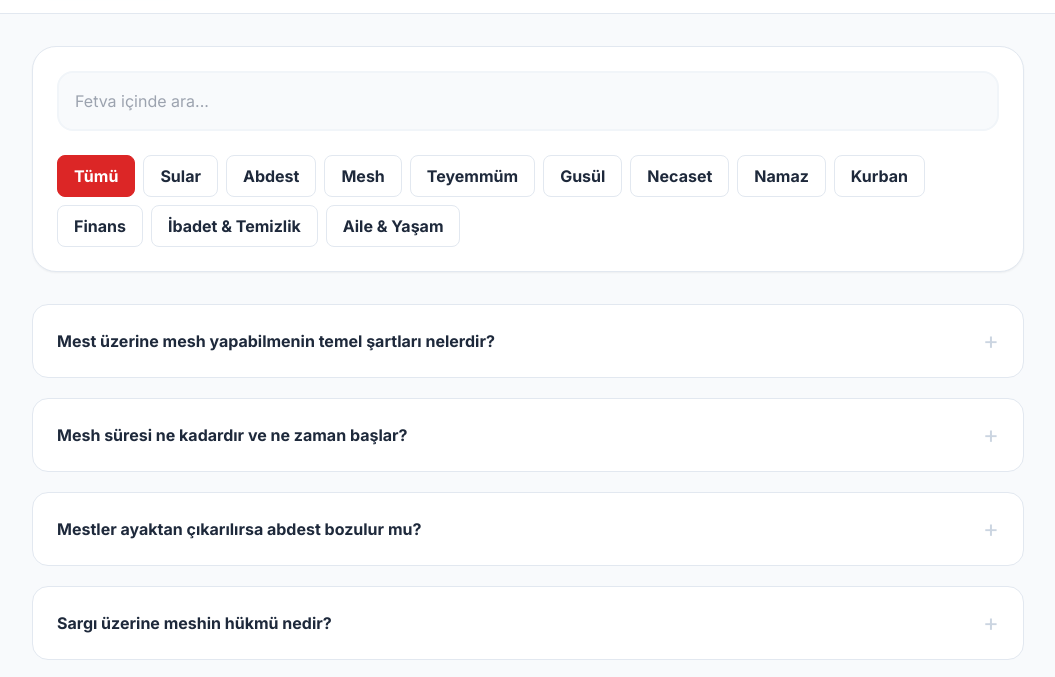
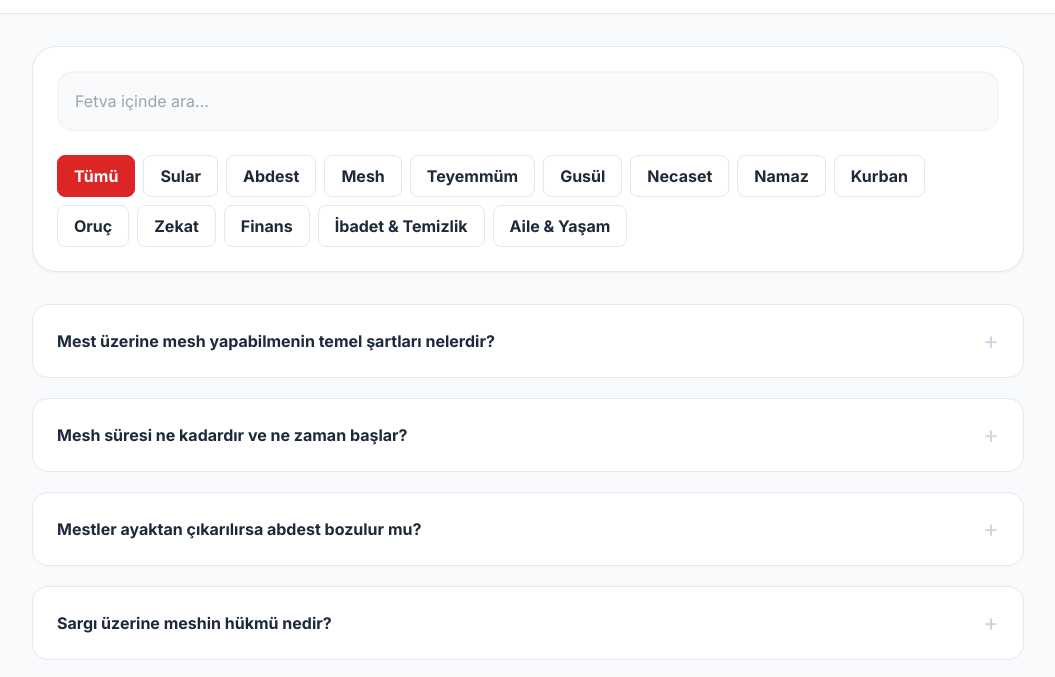
Before and after one commit to BabaGavs/deneme, a plain HTML site: page index.html in a window 1280 px wide. Shown: the part 93-770 px from the top of the page, without its empty margins (112-1167 px from the left). Drawn offline with nearby package versions, Linux system fonts and the light colour scheme.

Commit message:
index.html

```diff
--- a/index.html
+++ b/index.html
@@ -57,6 +57,9 @@
                 <button onclick="setFilter('necaset')" id="btn-necaset" class="cat-btn pagination-btn">Necaset</button>
                 <button onclick="setFilter('namaz')" id="btn-namaz" class="cat-btn pagination-btn">Namaz</button>
                 <button onclick="setFilter('kurban')" id="btn-kurban" class="cat-btn pagination-btn">Kurban</button>
+                <button onclick="setFilter('oruç')" id="btn-oruç" class="cat-btn pagination-btn">Oruç</button>
+                <button onclick="setFilter('zekat')" id="btn-zekat" class="cat-btn pagination-btn">Zekat</button>
+
                 <button onclick="setFilter('finans')" id="btn-finans" class="cat-btn pagination-btn">Finans</button>
                 <button onclick="setFilter('ibadet')" id="btn-ibadet" class="cat-btn pagination-btn">İbadet & Temizlik</button>
                 <button onclick="setFilter('aile')" id="btn-aile" class="cat-btn pagination-btn">Aile & Yaşam</button>
@@ -160,6 +163,13 @@
             { c: 'namaz', s: 'İkindi namazı kılındıktan sonra nafile namaz kılınabilir mi?', v: 'mekruh', r: 'İkindi farzı ile güneş batışı arasında nafile namaz kılmak mekruhtur; sadece kaza namazı kılınabilir.' },
             { c: 'namaz', s: 'Niyetin namazdaki önemi nedir?', v: 'vacip', r: 'Hangi namazın kılındığının kalben belirlenmesi şarttır; niyet edilmeden kılınan namaz geçersizdir.' },
 
+            // --- NAMAZ VE GÜNCEL HÜKÜMLER (5 SORU) ---
+            { c: 'namaz', s: 'Vitir namazının 3. rekatında zamm-ı sure unutulursa ne yapılır?', v: 'vacip', r: 'Namaz geçerlidir ancak sehiv secdesi yapılması gerekir. Kasten terk edilirse namazın iadesi vacip olur.' },
+            { c: 'teyemmüm', s: 'Bir teyemmümle birden fazla vakit namazı kılınabilir mi?', v: 'caiz', r: 'Evet. Abdesti bozan bir durum olmadıkça ve teyemmüm ruhsatı sürdükçe dilediği kadar namaz kılınabilir.' },
+            { c: 'namaz', s: 'Hafızın namazda hatırlamak için mushafa bakması namazı bozar mı?', v: 'caiz', r: 'Ezbere bilen birinin bakması bozmaz. Ancak ezber bilmeyenin mushaftan okuması Ebu Hanife\'ye göre namazı bozar.' },
+            { c: 'finans', s: 'Altın borcu TL olarak güncel kurla ödenebilir mi?', v: 'caiz', r: 'Zimmetteki altın miktarı baki kalmak şartıyla, her taksit anındaki güncel altın kuru üzerinden TL olarak ödeme yapılabilir.' },
+            { c: 'aile', s: '"Tesettüre girersen seni boşarım" diyen kocaya itaat gerekir mi?', v: 'haram', r: 'Tesettür Allah’ın emridir. Yaratana isyan olan yerde kula itaat olmaz; kadın dini vecibelerini yerine getirmelidir.' },
+
             // --- NAMAZIN RÜKÜNLERİ VE UYGULANIŞI (14 SORU) ---
             { c: 'namaz', s: 'Ayakta duramayan hastalar namazını nasıl kılar?', v: 'caiz', r: 'Ayakta duramayan veya hastalığı artacak olanlar oturarak kılar. Bir yere dayanarak ayakta durabiliyorsa oturması caiz değildir; gücü yettiği kadar ayakta durup kalanı oturarak tamamlamalıdır.' },
             { c: 'namaz', s: 'Rükû ve secde yapamayanlar için "imâ" ile namaz nasıl kılınır?', v: 'caiz', r: 'Oturarak baş işaretiyle kılınır. Secde için baş, rükûdan daha fazla eğilmelidir. Yastık üzerine secde şart değildir ama yapılırsa sertlik hissedilmelidir.' },
@@ -193,6 +203,14 @@
             { c: 'namaz', s: 'Öğle ve ikindi namazlarında neden sessiz (hafi) kıraat yapılır?', v: 'vacip', r: 'Bu durum "taabbudi"dir; yani Allah öyle emrettiği için yapılır. Asıl gerekçe teslimiyettir.' },
             { c: 'ibadet', s: 'Organ bağışı caiz midir?', v: 'caiz', r: 'Canlıdan canlıya (zarar vermeme şartıyla) caizdir. Ancak kalbin hala attığı "tıbbi ölüm" sonrası nakle fıkhen cevaz verilmez.' },
 
+            // --- ORUÇ VE RAMAZAN MESELELERİ (6 SORU) ---
+            { c: 'oruç', s: 'Oruca niyet ettikten sonra imsak vaktine kadar yemek yenilebilir mi?', v: 'caiz', r: 'Evet. Orucun başlama vakti imsaktır. Niyetin akşamdan yapılmış olması imsak vaktine kadar yemeye engel değildir.' },
+            { c: 'oruç', s: 'Oruçluyken diş fırçalamak veya ağzı tuzlu suyla çalkalamak orucu bozar mı?', v: 'mekruh', r: 'Ağzı çalkalamak bozmaz ancak boğaza su kaçarsa bozulur. Macunlu fırçalama yutulma riski nedeniyle riskli kabul edilir.' },
+            { c: 'oruç', s: 'Saç kesimi sırasında ağıza saç kaçması veya yutulması orucu bozar mı?', v: 'caiz', r: 'Kasıtsız kaçan zerreler bozmaz. Ancak ağıza kaçan bir kılın yutulması orucu bozar; bu durumda kefaret gerekmez, sadece kaza gerekir.' },
+            { c: 'oruç', s: 'Şiddetli ağrı nedeniyle oruç bozulursa 61 gün kefaret gerekir mi?', v: 'caiz', r: 'Hayır. Sağlık mazeretiyle bozulan oruç günah sayılmaz; sadece bayramdan sonra günü gününe kaza yapılır.' },
+            { c: 'oruç', s: 'Merhem sürmek veya insülin iğnesi yaptırmak orucu bozar mı?', v: 'mekruh', r: 'Açık yara yoksa merhem bozmaz. İnsülin iğnesi ise Hanefi mezhebinde tercih edilen görüşe göre orucu bozar; kaza tavsiye edilir.' },
+            { c: 'oruç', s: 'Oruçlu olduğunu unutarak tırnak yemek orucu bozar mı?', v: 'caiz', r: 'Unutarak yemek/içmek gibi tırnak yemek de bozmaz. Ancak hatırlandığı halde dalgınlıkla yutulursa kaza gerekir.' },
+
             // --- FİNANS ---
             { c: 'finans', s: 'Emlak Katılım sistemi caiz midir?', v: 'caiz', r: 'Mülk ortaklığı esasına dayandığı için fıkhen caizdir.' },
             { c: 'finans', s: 'Eski doları yenisiyle farklı kurdan takas etmek?', v: 'haram', r: 'Aynı cins paralar eşit miktarda takas edilmelidir, aksi faizdir.' },
@@ -201,7 +219,7 @@
             { c: 'finans', s: 'TOKİ projeleri caiz midir?', v: 'caiz', r: 'Enflasyon sınırı maddesi eklendiği için artık caiz görülmektedir.' },
             { c: 'finans', s: 'Banka promosyonu öğrenciye verilir mi?', v: 'mekruh', r: 'Özel banka ise sadece ihtiyaç sahibi fakire verilmelidir.' },
             { c: 'finans', s: 'Vade farkı faiz midir?', v: 'caiz', r: 'Taksitli fiyat farkı faiz değildir, alışveriş caizdir.' },
-            { c: 'finans', s: 'Tasarrufa dayalı birikime zekat gerekir mi?', v: 'vacip', r: 'Ticari alacak hükmündedir, zekat verilmelidir.' },
+            { c: 'zekat', s: 'Tasarrufa dayalı birikime zekat gerekir mi?', v: 'vacip', r: 'Ticari alacak hükmündedir, zekat verilmelidir.' },
             { c: 'finans', s: 'Hac farz olur mu (Mülk var ama gelir yok)?', v: 'caiz', r: 'Oturduğu ev dışında imkanı olmayana hac farz değildir.' },
             { c: 'finans', s: 'Karides yemenin hükmü nedir?', v: 'mekruh', r: 'Hanefi’de tahrimen mekruh, Şafi’de ise caizdir.' },
             { c: 'kurban', s: 'Kredi kartı ile kurban kesmek?', v: 'caiz', r: 'Gecikme faizine düşmemek şartıyla caizdir.' },
@@ -210,6 +228,13 @@
             { c: 'finans', s: 'Banka faiziyle geçinen birinin ikramını yemek caiz midir?', v: 'mekruh', r: 'Kazancının tamamı faiz olanın ikramı kabul edilmemelidir. Başka geliri olmayan bir eş, sadece zaruret miktarında bu kazançtan faydalanabilir.' },
             { c: 'finans', s: 'Katılım bankalarındaki özel fon havuzları caiz midir?', v: 'caiz', r: 'Vade uyumlu (gerçek ticaret süresiyle örtüşen) ve fıkıh kurullarının onayladığı özel fon havuzlarından kâr payı almak caizdir.' },
             { c: 'finans', s: 'Kıdem tazminatı almak helal midir?', v: 'caiz', r: 'İşveren rızasıyla veriyorsa veya iş akdinde bu hak varsa örfen caizdir. Ancak yüz kızartıcı suç işleyen veya sebepsiz ayrılanın talep etmesi doğru değildir.' },
+
+            // --- ZEKAT VE MALİ HÜKÜMLER (6 SORU) ---
+            { c: 'zekat', s: 'Zekat için kabul edilen güncel altın nisap miktarı nedir?', v: 'vacip', r: 'Tarihsel farklı rakamlar olsa da Osmanlıdan beri fakir lehine çoğunlukla 96 gram altın nisabı kabul edilmektedir.' },
+            { c: 'zekat', s: 'Zekat kimlere verilebilir? (Kardeş, damat vb.)', v: 'caiz', r: 'Anne, baba, çocuk ve toruna verilemez. Ancak ihtiyaç sahibi olan kardeş, yeğen, damat ve gelin zekat alabilir.' },
+            { c: 'zekat', s: 'Zekat hesaplanırken uzun vadeli (10 yıllık kredi vb.) borçlar düşülür mü?', v: 'caiz', r: 'Hanefi mezhebine göre vadesi ne kadar uzun olursa olsun tüm borçlar mal varlığından düşülür; kalan kısım nisaba ulaşırsa zekat verilir.' },
+            { c: 'zekat', s: 'Muhtacın haberi olmadan kira borcu zekat niyetiyle ödenebilir mi?', v: 'haram', r: 'Hayır. Zekatta temlik (mülk verme) şarttır. Borçlunun izni veya vekaleti olmadan borç ödenmesi zekat yerine geçmez.' },
+            { c: 'zekat', s: 'Üretimde kullanılan hammaddelerin (fermuar, düğme vb.) zekatı nasıl verilir?', v: 'vacip', r: 'Bu malzemeler ticari maldır. Zekat dönemindeki reel (güncel piyasa) değerleri üzerinden hesaplanıp listeye dahil edilmelidir.' },
 
             // --- MALİ VE TİCARİ MESELELER (6 SORU) ---
             { c: 'finans', s: 'Devletin sunduğu karşılıksız hibe hayvan yardımı alınabilir mi?', v: 'caiz', r: 'Kriterlere gerçekten sahip olunması ve yalan beyanda bulunulmaması şartıyla caizdir. Aksi durum kamu hakkına (kul hakkı) girer.' },
```
